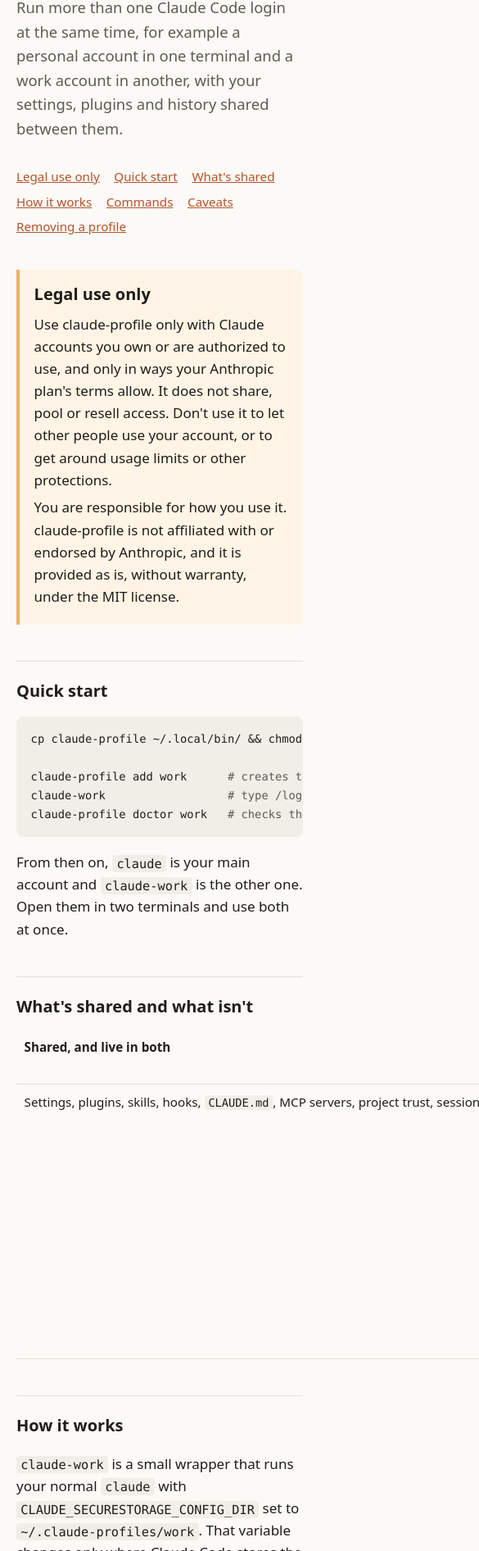
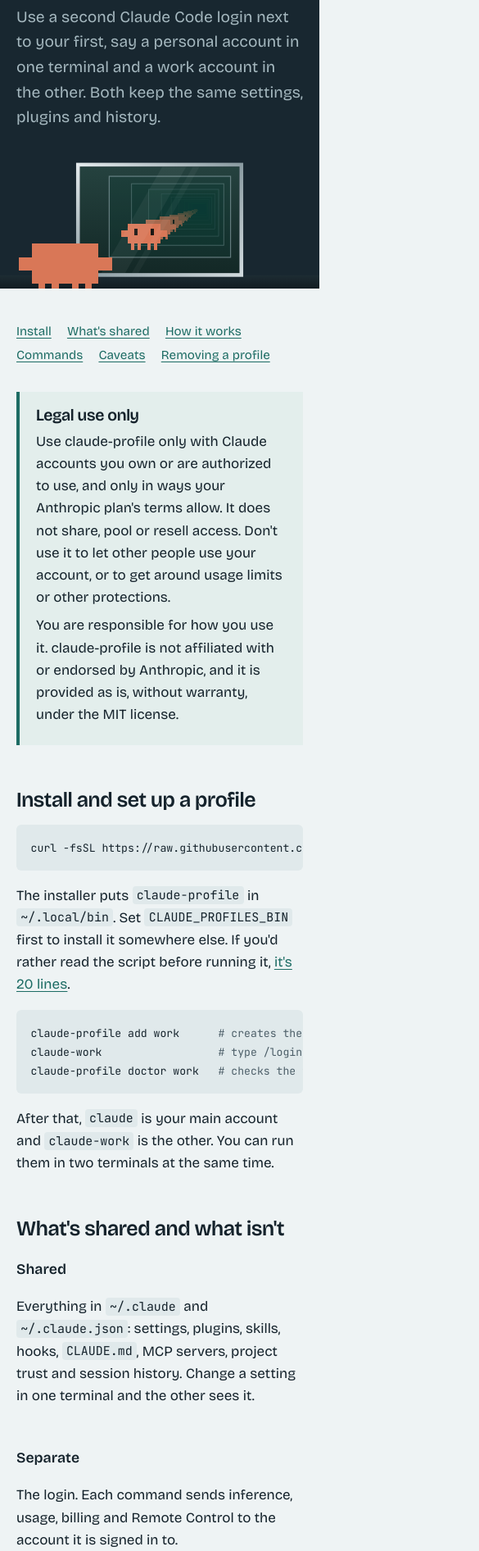
Before and after one commit to agentic-tool-labs/claude-profiles, a plain HTML site: page docs/index.html in a window 390 px wide. Shown: the part 108-2000 px from the top of the page at 82% size, 585 px wide, since content can reach past the window. Drawn offline with nearby package versions, Linux system fonts and the light colour scheme.

Commit message:
Add a curl installer and redesign the docs page (#1)
The page gets an infinity-mirror illustration of the Claude mascot,
rewritten copy, and the one-line install command.


Claude-Session: https://claude.ai/code/session_019joxH4BmALwu2fAE8LhuUL

Co-authored-by: Claude Opus 5.5 <noreply@anthropic.com>

```diff
--- a/docs/index.html
+++ b/docs/index.html
@@ -3,60 +3,129 @@
 <head>
 <meta charset="utf-8">
 <meta name="viewport" content="width=device-width, initial-scale=1">
-<title>claude-profile: several Claude Code logins, one shared setup</title>
-<meta name="description" content="Run more than one Claude Code login side by side, with settings, plugins and history shared.">
+<title>claude-profile: two Claude Code logins, one setup</title>
+<meta name="description" content="Run a second Claude Code login next to your first, with the same settings, plugins and history.">
+<link rel="preconnect" href="https://fonts.googleapis.com">
+<link rel="preconnect" href="https://fonts.gstatic.com" crossorigin>
+<link href="https://fonts.googleapis.com/css2?family=Bricolage+Grotesque:opsz,wght@12..96,400;12..96,600;12..96,800&family=JetBrains+Mono:wght@400;600&display=swap" rel="stylesheet">
 <style>
   :root {
     color-scheme: light dark;
-    --bg: #fbfaf7; --fg: #1f1d1a; --muted: #5f5a52; --rule: #e4e0d8;
-    --code-bg: #f1eee8; --accent: #b4532a; --warn-bg: #fff4e5; --warn-rule: #e8b26a;
+    --bg: #eef3f4; --fg: #15232c; --muted: #4d5f69; --rule: #c9d6da;
+    --code-bg: #e0e9eb; --accent: #1d6c64; --notice-bg: #e3eeec;
+    --hero: #182730; --hero-fg: #e6eef0; --hero-muted: #a5b8bf;
   }
   @media (prefers-color-scheme: dark) {
     :root {
-      --bg: #1a1917; --fg: #ece9e3; --muted: #a8a299; --rule: #34312d;
-      --code-bg: #262421; --accent: #e08a5f; --warn-bg: #2d2418; --warn-rule: #8a6532;
+      --bg: #0f1a20; --fg: #e3ecee; --muted: #97aab2; --rule: #26363e;
+      --code-bg: #182730; --accent: #72c4b8; --notice-bg: #13252a;
     }
   }
   * { box-sizing: border-box; }
   body {
     margin: 0; background: var(--bg); color: var(--fg);
-    font: 17px/1.6 ui-sans-serif, system-ui, -apple-system, "Segoe UI", sans-serif;
+    font: 400 1.0625rem/1.6 "Bricolage Grotesque", ui-sans-serif, system-ui, sans-serif;
+    font-variation-settings: "opsz" 14;
   }
-  main { max-width: 46rem; margin: 0 auto; padding: 3.5rem 1.25rem 5rem; }
-  h1 { font-size: 2rem; line-height: 1.2; margin: 0 0 .5rem; letter-spacing: -.01em; }
-  h2 { font-size: 1.25rem; margin: 2.75rem 0 .75rem; padding-top: 1.25rem; border-top: 1px solid var(--rule); }
-  h3 { font-size: 1rem; margin: 1.5rem 0 .25rem; }
-  p, li { max-width: 40rem; }
-  .lede { font-size: 1.15rem; color: var(--muted); margin: 0 0 2rem; }
-  a { color: var(--accent); }
-  code, pre { font: .9em/1.5 ui-monospace, "SF Mono", Menlo, Consolas, monospace; }
+  .hero { background: var(--hero); color: var(--hero-fg); }
+  .hero-text { max-width: 46rem; margin: 0 auto; padding: 3.5rem 1.25rem 1.5rem; }
+  h1 {
+    font-size: clamp(2.6rem, 7vw, 4.6rem); line-height: 1; margin: 0 0 1rem;
+    font-weight: 800; font-variation-settings: "opsz" 96; letter-spacing: -.035em;
+  }
+  .lede { font-size: 1.2rem; color: var(--hero-muted); margin: 0; max-width: 34rem; }
+  .mirror { display: block; width: 100%; height: auto; max-height: 34rem; }
+  main { max-width: 46rem; margin: 0 auto; padding: 2.5rem 1.25rem 5rem; }
+  h2 {
+    font-size: 1.6rem; line-height: 1.2; font-weight: 600; font-variation-settings: "opsz" 48;
+    letter-spacing: -.015em; margin: 3.25rem 0 .75rem;
+  }
+  h3 { font-size: 1.1rem; font-weight: 600; margin: 1.75rem 0 .25rem; }
+  p, li { max-width: 38rem; }
+  a { color: var(--accent); text-underline-offset: .18em; }
+  a:focus-visible { outline: 2px solid var(--accent); outline-offset: 3px; border-radius: 2px; }
+  code, pre { font: .88em/1.55 "JetBrains Mono", ui-monospace, Menlo, Consolas, monospace; }
   code { background: var(--code-bg); padding: .1em .35em; border-radius: 4px; }
-  pre { background: var(--code-bg); padding: 1rem 1.1rem; border-radius: 8px; overflow-x: auto; }
+  pre { background: var(--code-bg); padding: 1rem 1.1rem; border-radius: 6px; overflow-x: auto; }
   pre code { background: none; padding: 0; }
   .comment { color: var(--muted); }
-  table { border-collapse: collapse; width: 100%; font-size: .95rem; }
-  th, td { text-align: left; vertical-align: top; padding: .55rem .6rem; border-bottom: 1px solid var(--rule); }
-  th { font-weight: 600; }
-  td:first-child { white-space: nowrap; }
-  .notice {
-    background: var(--warn-bg); border-left: 4px solid var(--warn-rule);
-    padding: .9rem 1.1rem; border-radius: 0 8px 8px 0; margin: 1.5rem 0;
-  }
-  .notice p { margin: .4rem 0; }
-  nav { display: flex; flex-wrap: wrap; gap: .4rem 1.1rem; font-size: .95rem; margin-bottom: 2.5rem; }
-  footer { margin-top: 3.5rem; font-size: .9rem; color: var(--muted); }
+  dl { margin: 1rem 0; }
+  dt { margin-top: 1.1rem; }
+  dd { margin: .2rem 0 0; color: var(--fg); }
+  nav { display: flex; flex-wrap: wrap; gap: .3rem 1.2rem; font-size: .95rem; }
+  .notice { background: var(--notice-bg); border-left: 4px solid var(--accent); padding: 1rem 1.25rem; margin: 2rem 0 0; }
+  .notice h2 { margin: 0 0 .4rem; font-size: 1.25rem; }
+  .notice p { margin: .45rem 0; }
+  .split { display: grid; grid-template-columns: 1fr 1fr; gap: 1.5rem; }
+  .split h3 { margin-top: .5rem; }
+  @media (max-width: 40rem) { .split { grid-template-columns: 1fr; } }
+  footer { margin-top: 4rem; padding-top: 1rem; border-top: 1px solid var(--rule); font-size: .92rem; color: var(--muted); }
 </style>
 </head>
 <body>
+<header class="hero">
+  <div class="hero-text">
+    <h1>claude-profile</h1>
+    <p class="lede">Use a second Claude Code login next to your first, say a personal account in one
+    terminal and a work account in the other. Both keep the same settings, plugins and history.</p>
+  </div>
+<svg class="mirror" viewBox="0 0 1200 520" role="img" aria-labelledby="mirror-title" preserveAspectRatio="xMidYMax slice">
+  <title id="mirror-title">The Claude mascot stands in front of a mirror. Because a second mirror faces the first, its reflection repeats down a green-tinted tunnel, alternating between its front and its back.</title>
+  <defs>
+    <g id="clawd-back" shape-rendering="crispEdges">
+      <rect x="2" y="0" width="10" height="6" fill="#d97757"/>
+      <rect x="0" y="2" width="2" height="2" fill="#d97757"/><rect x="12" y="2" width="2" height="2" fill="#d97757"/>
+      <rect x="3" y="6" width="1" height="2" fill="#d97757"/><rect x="5" y="6" width="1" height="2" fill="#d97757"/>
+      <rect x="8" y="6" width="1" height="2" fill="#d97757"/><rect x="10" y="6" width="1" height="2" fill="#d97757"/>
+    </g>
+    <g id="clawd-front">
+      <use href="#clawd-back"/>
+      <rect x="4" y="1.5" width="1" height="2" fill="#1b1714" shape-rendering="crispEdges"/>
+      <rect x="9" y="1.5" width="1" height="2" fill="#1b1714" shape-rendering="crispEdges"/>
+    </g>
+    <linearGradient id="glass" x1="0" y1="0" x2="0" y2="1">
+      <stop offset="0" stop-color="#25423f"/><stop offset="1" stop-color="#132826"/>
+    </linearGradient>
+    <linearGradient id="frame" x1="0" y1="0" x2="1" y2="1">
+      <stop offset="0" stop-color="#e3eaec"/><stop offset=".5" stop-color="#8a9ba1"/><stop offset="1" stop-color="#d1dadd"/>
+    </linearGradient>
+    <linearGradient id="floor" x1="0" y1="0" x2="0" y2="1">
+      <stop offset="0" stop-color="#1d2c33"/><stop offset="1" stop-color="#121c21"/>
+    </linearGradient>
+    <clipPath id="in-glass"><rect x="300" y="62" width="600" height="400"/></clipPath>
+  </defs>
+  <rect width="1200" height="520" fill="#182730"/>
+  <rect y="470" width="1200" height="50" fill="url(#floor)"/>
+  <g clip-path="url(#in-glass)">
+    <rect x="300" y="62" width="600" height="400" fill="url(#glass)"/>
+<rect x="721.1" y="202.1" width="50.8" height="33.8" fill="#0c3a34" fill-opacity=".24" stroke="#9fb4bb" stroke-opacity="0.12" stroke-width="0.6"/>
+<use href="#clawd-front" transform="translate(726.2 221.9) scale(1.37)"/>
+<rect x="708.8" y="198.0" width="66.8" height="44.5" fill="#0c3a34" fill-opacity=".24" stroke="#9fb4bb" stroke-opacity="0.18" stroke-width="0.6"/>
+<use href="#clawd-back" transform="translate(715.5 224.1) scale(1.80)"/>
+<rect x="692.6" y="192.6" width="87.9" height="58.6" fill="#0c3a34" fill-opacity=".24" stroke="#9fb4bb" stroke-opacity="0.23" stroke-width="0.7"/>
+<use href="#clawd-front" transform="translate(701.4 226.9) scale(2.37)"/>
+<rect x="671.4" y="185.5" width="115.6" height="77.1" fill="#0c3a34" fill-opacity=".24" stroke="#9fb4bb" stroke-opacity="0.29" stroke-width="1.0"/>
+<use href="#clawd-back" transform="translate(682.9 230.7) scale(3.12)"/>
+<rect x="643.4" y="176.2" width="152.1" height="101.4" fill="#0c3a34" fill-opacity=".24" stroke="#9fb4bb" stroke-opacity="0.34" stroke-width="1.3"/>
+<use href="#clawd-front" transform="translate(658.6 235.6) scale(4.11)"/>
+<rect x="606.5" y="164.0" width="200.2" height="133.4" fill="#0c3a34" fill-opacity=".24" stroke="#9fb4bb" stroke-opacity="0.40" stroke-width="1.7"/>
+<use href="#clawd-back" transform="translate(626.6 242.2) scale(5.40)"/>
+<rect x="558.1" y="147.8" width="263.4" height="175.6" fill="#0c3a34" fill-opacity=".24" stroke="#9fb4bb" stroke-opacity="0.45" stroke-width="2.2"/>
+<use href="#clawd-front" transform="translate(584.4 250.7) scale(7.11)"/>
+<rect x="494.3" y="126.6" width="346.6" height="231.0" fill="#0c3a34" fill-opacity=".24" stroke="#9fb4bb" stroke-opacity="0.51" stroke-width="2.9"/>
+<use href="#clawd-back" transform="translate(529.0 262.0) scale(9.36)"/>
+<rect x="410.4" y="98.7" width="456.0" height="304.0" fill="#0c3a34" fill-opacity=".24" stroke="#9fb4bb" stroke-opacity="0.56" stroke-width="3.8"/>
+<use href="#clawd-front" transform="translate(456.0 276.9) scale(12.31)"/>
+
+    <polygon points="610,62 700,62 470,462 380,462" fill="#fff" opacity=".05"/>
+    <polygon points="725,62 750,62 520,462 495,462" fill="#fff" opacity=".04"/>
+  </g>
+  <rect x="293" y="55" width="614" height="414" fill="none" stroke="url(#frame)" stroke-width="14"/>
+  <use href="#clawd-back" transform="translate(70 352) scale(25)"/>
+</svg></header>
 <main>
-  <h1>claude-profile</h1>
-  <p class="lede">Run more than one Claude Code login at the same time, for example a personal
-  account in one terminal and a work account in another, with your settings, plugins and history
-  shared between them.</p>
-
   <nav aria-label="On this page">
-    <a href="#legal">Legal use only</a>
-    <a href="#quick-start">Quick start</a>
+    <a href="#install">Install</a>
     <a href="#shared">What's shared</a>
     <a href="#how">How it works</a>
     <a href="#commands">Commands</a>
@@ -64,8 +133,8 @@
     <a href="#remove">Removing a profile</a>
   </nav>
 
-  <section id="legal" class="notice" aria-labelledby="legal-title">
-    <h2 id="legal-title" style="border:0;margin:0;padding:0">Legal use only</h2>
+  <section class="notice" aria-labelledby="legal">
+    <h2 id="legal">Legal use only</h2>
     <p>Use claude-profile only with Claude accounts you own or are authorized to use, and only in
     ways your Anthropic plan's terms allow. It does not share, pool or resell access. Don't use it
     to let other people use your account, or to get around usage limits or other protections.</p>
@@ -73,89 +142,89 @@
     by Anthropic, and it is provided as is, without warranty, under the MIT license.</p>
   </section>
 
-  <h2 id="quick-start">Quick start</h2>
-  <pre><code>cp claude-profile ~/.local/bin/ &amp;&amp; chmod +x ~/.local/bin/claude-profile
-
-claude-profile add work      <span class="comment"># creates the claude-work command</span>
+  <h2 id="install">Install and set up a profile</h2>
+  <pre><code>curl -fsSL https://raw.githubusercontent.com/agentic-tool-labs/claude-profiles/main/install.sh | sh</code></pre>
+  <p>The installer puts <code>claude-profile</code> in <code>~/.local/bin</code>. Set
+  <code>CLAUDE_PROFILES_BIN</code> first to install it somewhere else. If you'd rather read the
+  script before running it, <a href="https://github.com/agentic-tool-labs/claude-profiles/blob/main/install.sh">it's 20 lines</a>.</p>
+  <pre><code>claude-profile add work      <span class="comment"># creates the claude-work command</span>
 claude-work                  <span class="comment"># type /login and sign in with the other account</span>
-claude-profile doctor work   <span class="comment"># checks the two logins are really separate</span></code></pre>
-  <p>From then on, <code>claude</code> is your main account and <code>claude-work</code> is the
-  other one. Open them in two terminals and use both at once.</p>
+claude-profile doctor work   <span class="comment"># checks the two logins are separate</span></code></pre>
+  <p>After that, <code>claude</code> is your main account and <code>claude-work</code> is the other.
+  You can run them in two terminals at the same time.</p>
 
   <h2 id="shared">What's shared and what isn't</h2>
-  <table>
-    <thead><tr><th scope="col">Shared, and live in both</th><th scope="col">Separate per login</th></tr></thead>
-    <tbody>
-      <tr>
-        <td>Settings, plugins, skills, hooks, <code>CLAUDE.md</code>, MCP servers, project trust,
-        session history: everything in <code>~/.claude</code> and <code>~/.claude.json</code>.
-        A change made in one terminal shows up in the other.</td>
-        <td>The login itself, and so the account that inference, usage limits, billing and
-        Remote Control go to.</td>
-      </tr>
-    </tbody>
-  </table>
+  <div class="split">
+    <div>
+      <h3>Shared</h3>
+      <p>Everything in <code>~/.claude</code> and <code>~/.claude.json</code>: settings, plugins,
+      skills, hooks, <code>CLAUDE.md</code>, MCP servers, project trust and session history. Change a
+      setting in one terminal and the other sees it.</p>
+    </div>
+    <div>
+      <h3>Separate</h3>
+      <p>The login. Each command sends inference, usage, billing and Remote Control to the account
+      it is signed in to.</p>
+    </div>
+  </div>
 
   <h2 id="how">How it works</h2>
-  <p><code>claude-work</code> is a small wrapper that runs your normal <code>claude</code> with
+  <p><code>claude-work</code> is a short wrapper that runs your usual <code>claude</code> with
   <code>CLAUDE_SECURESTORAGE_CONFIG_DIR</code> set to <code>~/.claude-profiles/work</code>. That
-  variable changes only where Claude Code stores the login:</p>
-  <ul>
-    <li><strong>macOS:</strong> a separate Keychain entry, named
-    <code>Claude Code-credentials-</code> followed by the first 8 hex digits of the SHA-256 of
-    that folder's path.</li>
-    <li><strong>Linux and Windows:</strong> <code>~/.claude-profiles/work/.credentials.json</code>
-    instead of <code>~/.claude/.credentials.json</code>.</li>
-  </ul>
-  <p>The documented <code>CLAUDE_CONFIG_DIR</code> also gives you a separate login, but it moves
-  settings, plugins and history as well, so the two accounts would stop sharing a setup.</p>
+  variable changes where Claude Code stores the login and nothing else. On macOS the login goes in
+  its own Keychain entry, named <code>Claude Code-credentials-</code> plus the first 8 hex digits of
+  the folder path's SHA-256. On Linux and Windows it goes in
+  <code>~/.claude-profiles/work/.credentials.json</code> instead of
+  <code>~/.claude/.credentials.json</code>.</p>
+  <p>The documented <code>CLAUDE_CONFIG_DIR</code> also gives you a second login, but it moves your
+  settings, plugins and history along with it, so the two accounts end up with separate setups.</p>
 
   <h2 id="commands">Commands</h2>
-  <table>
-    <thead><tr><th scope="col">Command</th><th scope="col">What it does</th></tr></thead>
-    <tbody>
-      <tr><td><code>add &lt;name&gt;</code></td><td>Creates <code>claude-&lt;name&gt;</code> in
-      <code>~/.local/bin</code> and a private folder for its login. It never overwrites a command
-      it didn't create, and the name <code>profile</code> is reserved.</td></tr>
-      <tr><td><code>list</code></td><td>Shows the profiles this tool created.</td></tr>
-      <tr><td><code>doctor &lt;name&gt;</code></td><td>Checks the Claude Code version, that the
-      variable is supported, that the profile has its own stored login, and that it belongs to a
-      different account from <code>claude</code>.</td></tr>
-      <tr><td><code>remove [-y] &lt;name&gt;</code></td><td>Deletes <code>claude-&lt;name&gt;</code>
-      and the login stored for that profile. Your main login is never touched.</td></tr>
-    </tbody>
-  </table>
-  <p>Set <code>CLAUDE_PROFILES_HOME</code> or <code>CLAUDE_PROFILES_BIN</code> to change where
-  profiles and commands go.</p>
-  <p><code>doctor</code> sends each login's access token to
-  <code>api.anthropic.com/api/oauth/profile</code> to find out its email. The token goes to
-  <code>curl</code> on standard input, never on the command line.</p>
+  <dl>
+    <dt><code>claude-profile add &lt;name&gt;</code></dt>
+    <dd>Creates <code>claude-&lt;name&gt;</code> in <code>~/.local/bin</code> and a private folder for
+    its login. It won't overwrite a command it didn't create, and <code>profile</code> is reserved.</dd>
+    <dt><code>claude-profile list</code></dt>
+    <dd>Lists the profiles this tool created.</dd>
+    <dt><code>claude-profile doctor &lt;name&gt;</code></dt>
+    <dd>Checks the Claude Code version, that this build supports the variable, that the profile has
+    its own stored login, and that the login belongs to a different account from <code>claude</code>.</dd>
+    <dt><code>claude-profile remove [-y] &lt;name&gt;</code></dt>
+    <dd>Deletes <code>claude-&lt;name&gt;</code> and the login stored for it. Your main login is never
+    touched.</dd>
+  </dl>
+  <p><code>CLAUDE_PROFILES_HOME</code> and <code>CLAUDE_PROFILES_BIN</code> change where profiles and
+  commands go.</p>
+  <p>To find out which account a login belongs to, <code>doctor</code> sends its access token to
+  <code>api.anthropic.com/api/oauth/profile</code>. The token reaches <code>curl</code> on standard
+  input, so it never appears in a process list.</p>
 
   <h2 id="caveats">Caveats</h2>
   <h3>The variable is undocumented</h3>
-  <p><code>CLAUDE_SECURESTORAGE_CONFIG_DIR</code> is internal to Claude Code, and a release could
-  rename or drop it. If that happened, <code>/login</code> in a profile would replace your main
-  login. To guard against that, <code>add</code> refuses a Claude Code build that doesn't contain
-  the variable, and removes the new command again if it reports a login before you've signed in
-  to it. Run <code>claude-profile doctor &lt;name&gt;</code> after Claude Code updates.</p>
+  <p><code>CLAUDE_SECURESTORAGE_CONFIG_DIR</code> is internal to Claude Code, and a future release
+  could rename or remove it. If that happens, running <code>/login</code> in a profile would replace
+  your main login. <code>add</code> refuses a Claude Code build that doesn't contain the variable,
+  and deletes the new command again if it reports a login before you've signed in. Run
+  <code>claude-profile doctor &lt;name&gt;</code> after each Claude Code update.</p>
   <h3>Tested on macOS only</h3>
-  <p>It has been run on macOS with Claude Code 2.1.330. Linux and Windows support is based on
-  reading Claude Code's source and hasn't been run. The wrapper is a POSIX shell script, so on
-  Windows it needs WSL or Git Bash.</p>
-  <h3><code>/status</code> may name the other account</h3>
-  <p><code>/status</code>, and the account email Claude Code gives the model, come from
-  <code>oauthAccount</code> in the shared <code>~/.claude.json</code>. That names whichever
-  account logged in last. Inference, usage limits and Remote Control use each command's own login
-  and aren't affected. If you use claude-tui-line 0.8.0 or later, its <code>email</code> and
-  <code>organization</code> status-line items show each session's real account.</p>
+  <p>It has been run on macOS with Claude Code 2.1.330. Linux and Windows support comes from
+  reading Claude Code's source and hasn't been tried. The wrapper is a POSIX shell script, so Windows
+  needs WSL or Git Bash.</p>
+  <h3><code>/status</code> can show the wrong account</h3>
+  <p><code>/status</code> reads <code>oauthAccount</code> from the shared
+  <code>~/.claude.json</code>, and so does the account email Claude Code tells the model. That field
+  names whichever account logged in most recently. Inference, usage limits and Remote Control use
+  each command's own login and are unaffected. claude-tui-line 0.8.0 and later have
+  <code>email</code> and <code>organization</code> status-line items that show each session's real
+  account.</p>
 
   <h2 id="remove">Removing a profile</h2>
   <pre><code>claude-profile remove work</code></pre>
-  <p>This asks for confirmation, then deletes <code>claude-work</code>, that profile's Keychain
-  entry or credentials file, and its folder if it's empty. Add <code>-y</code> to skip the
-  question.</p>
+  <p>After you confirm, it deletes <code>claude-work</code>, that profile's Keychain entry or
+  credentials file, and its folder if the folder is empty. <code>-y</code> skips the confirmation.</p>
 
-  <footer>MIT licensed. Not affiliated with or endorsed by Anthropic.</footer>
+  <footer>MIT licensed. Not affiliated with or endorsed by Anthropic.
+  <a href="https://github.com/agentic-tool-labs/claude-profiles">Source on GitHub</a>.</footer>
 </main>
 </body>
 </html>
```
Also changed, not shown: 3 other files.
